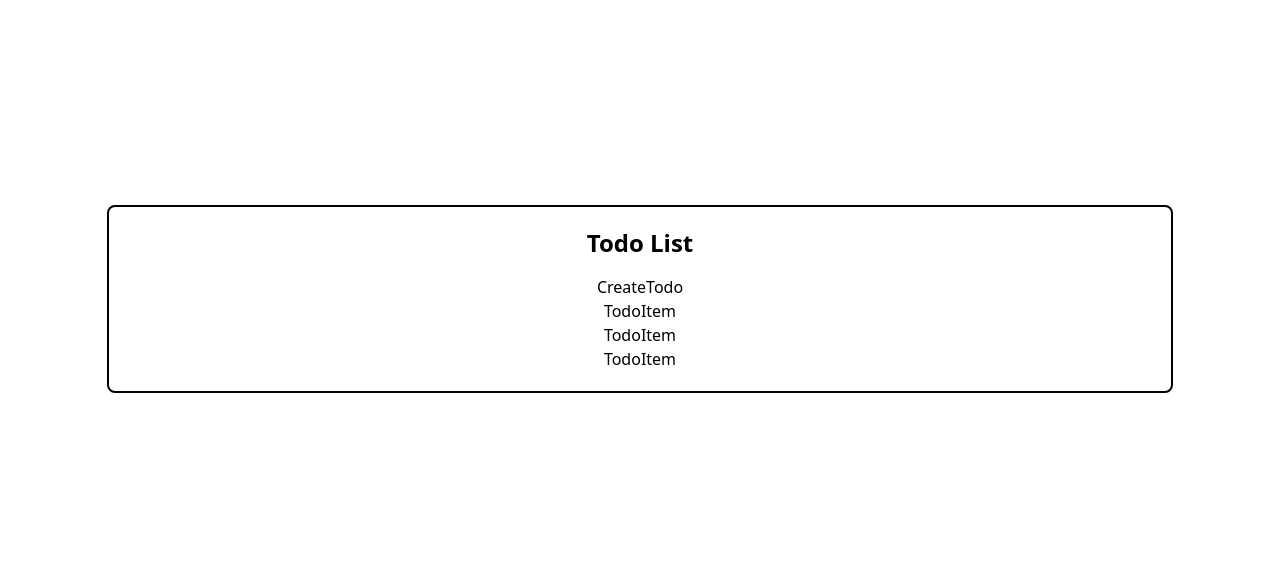
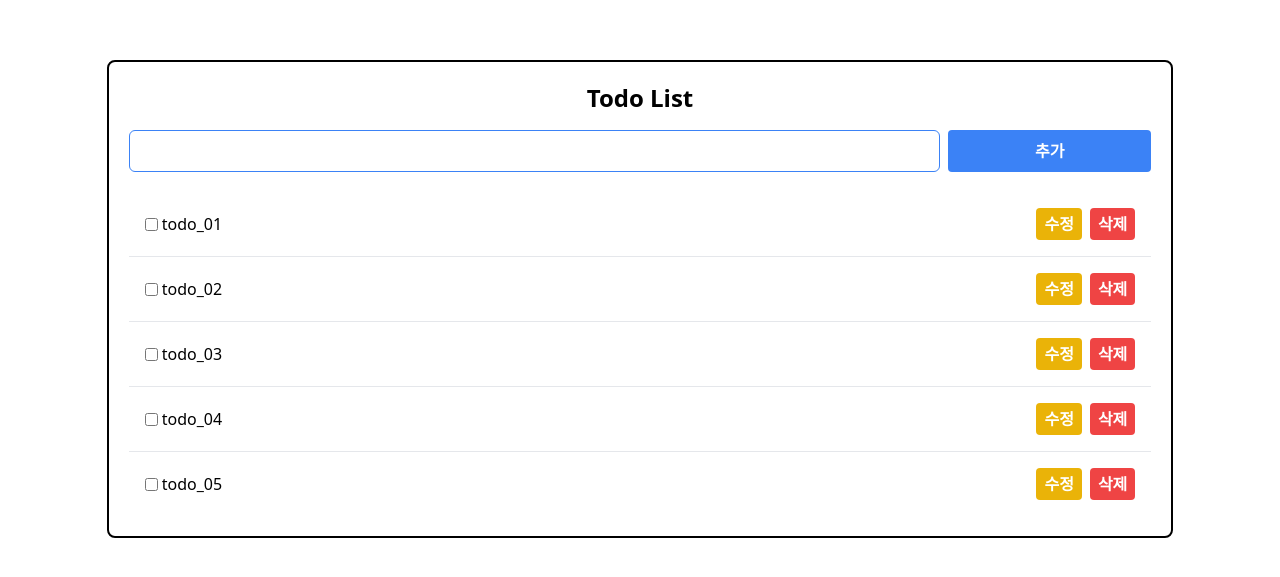
Before and after one commit to gamangee/wanted-pre-onboarding-frontend, a React (Create React App) app: page /todo in a window 1280 px wide. Shown: the part 101-678 px from the top of the page. Built offline with nearby package versions, Linux system fonts and the light colour scheme.

Commit message:
[design] 투두리스트 페이지 화면 UI 퍼블리싱

```diff
--- a/src/pages/todos/Todo.tsx
+++ b/src/pages/todos/Todo.tsx
@@ -4,14 +4,45 @@ import TodoList from "./components/TodoList";
 import CreateTodo from "./components/CreateTodo";
 
 export default function Todo() {
-  const [todos, setTodos] = useState<TodoProps[]>([]);
+  const [todos, setTodos] = useState<TodoProps[]>([
+    {
+      id: 1,
+      todo: "todo_01",
+      isCompleted: false,
+      userId: 11,
+    },
+    {
+      id: 2,
+      todo: "todo_02",
+      isCompleted: false,
+      userId: 22,
+    },
+    {
+      id: 3,
+      todo: "todo_03",
+      isCompleted: false,
+      userId: 33,
+    },
+    {
+      id: 4,
+      todo: "todo_04",
+      isCompleted: false,
+      userId: 44,
+    },
+    {
+      id: 5,
+      todo: "todo_05",
+      isCompleted: false,
+      userId: 55,
+    },
+  ]);
 
   return (
     <div className="flex flex-col justify-center items-center h-screen text-center">
       <div className="border-2 border-black rounded-lg p-5 w-5/6">
         <h1 className="text-2xl font-bold mb-4 text-center">Todo List</h1>
-        <CreateTodo setTodos={setTodos} />
-        <TodoList todos={todos} setTodos={setTodos} />
+        <CreateTodo />
+        <TodoList todos={todos} />
       </div>
     </div>
   );
--- a/src/pages/todos/components/CreateTodo.tsx
+++ b/src/pages/todos/components/CreateTodo.tsx
@@ -1,5 +1,34 @@
-import { CreateTodoProp } from "../../../types/todoType";
+import { useState } from "react";
 
-export default function CreateTodo({ setTodos }: CreateTodoProp) {
-  return <div>CreateTodo</div>;
+export default function CreateTodo() {
+  const [newTodo, setNewTodo] = useState<string>("");
+
+  // 투두 입력
+  const handleInputChange = (event: React.ChangeEvent<HTMLInputElement>) => {
+    setNewTodo(event.target.value);
+  };
+
+  // 투두 추가
+  const handleSubmit = async (event: React.FormEvent<HTMLFormElement>) => {
+    event.preventDefault();
+  };
+
+  return (
+    <form className="flex space-x-2 mt-4" onSubmit={handleSubmit}>
+      <input
+        data-testid="new-todo-input"
+        type="text"
+        value={newTodo}
+        onChange={handleInputChange}
+        className="w-4/5 border border-blue-500 rounded-md px-4 py-2 focus:border-blue-500"
+      />
+      <button
+        data-testid="new-todo-add-button"
+        type="submit"
+        className="w-1/5 bg-blue-500 hover:bg-blue-600 text-white font-bold py-1 px-2 rounded"
+      >
+        추가
+      </button>
+    </form>
+  );
 }
--- a/src/pages/todos/components/TodoItem.tsx
+++ b/src/pages/todos/components/TodoItem.tsx
@@ -1,3 +1,30 @@
-export default function TodoItem() {
-  return <div>TodoItem</div>;
+import { TodoItemProps } from "../../../types/todoType";
+
+export default function TodoItem({ todo }: TodoItemProps) {
+  return (
+    <li className="p-4 border-b last:border-none">
+      <div className="flex justify-between items-center space-x-2">
+        <div>
+          <label className="flex items-center space-x-1 cursor-pointer">
+            <input type="checkbox" />
+            <span>{todo}</span>
+          </label>
+        </div>
+        <div>
+          <button
+            data-testid="modify-button"
+            className="mr-2 bg-yellow-500 hover:bg-yellow-600 text-white font-bold py-1 px-2 rounded"
+          >
+            수정
+          </button>
+          <button
+            data-testid="delete-button"
+            className="bg-red-500 hover:bg-red-600 text-white font-bold py-1 px-2 rounded"
+          >
+            삭제
+          </button>
+        </div>
+      </div>
+    </li>
+  );
 }
--- a/src/pages/todos/components/TodoList.tsx
+++ b/src/pages/todos/components/TodoList.tsx
@@ -1,12 +1,14 @@
-import { TodoListProps } from "../../../types/todoType";
+import { TodoListProps, TodoProps } from "../../../types/todoType";
 import TodoItem from "./TodoItem";
 
-export default function TodoList({ todos, setTodos }: TodoListProps) {
+export default function TodoList({ todos }: TodoListProps) {
   return (
-    <div>
-      <TodoItem />
-      <TodoItem />
-      <TodoItem />
+    <div className="mt-4">
+      <ul className="mt-5">
+        {todos.map((todo: TodoProps) => (
+          <TodoItem key={todo.id} todo={todo.todo} />
+        ))}
+      </ul>
     </div>
   );
 }
--- a/src/types/todoType.tsx
+++ b/src/types/todoType.tsx
@@ -7,9 +7,8 @@ export interface TodoProps {
 
 export interface TodoListProps {
   todos: TodoProps[];
-  setTodos: React.Dispatch<React.SetStateAction<TodoProps[]>>;
 }
 
-export interface CreateTodoProp {
-  setTodos: React.Dispatch<React.SetStateAction<TodoProps[]>>;
+export interface TodoItemProps {
+  todo: string;
 }
```
